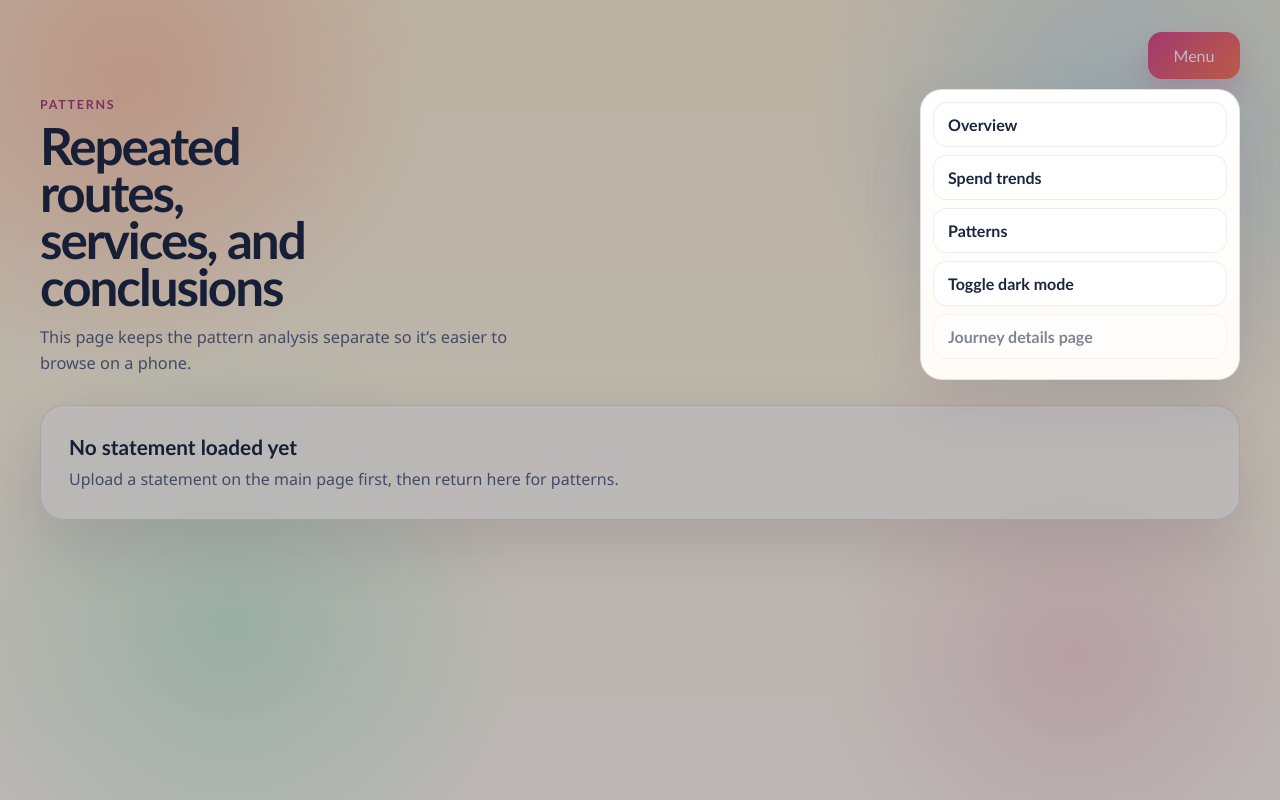
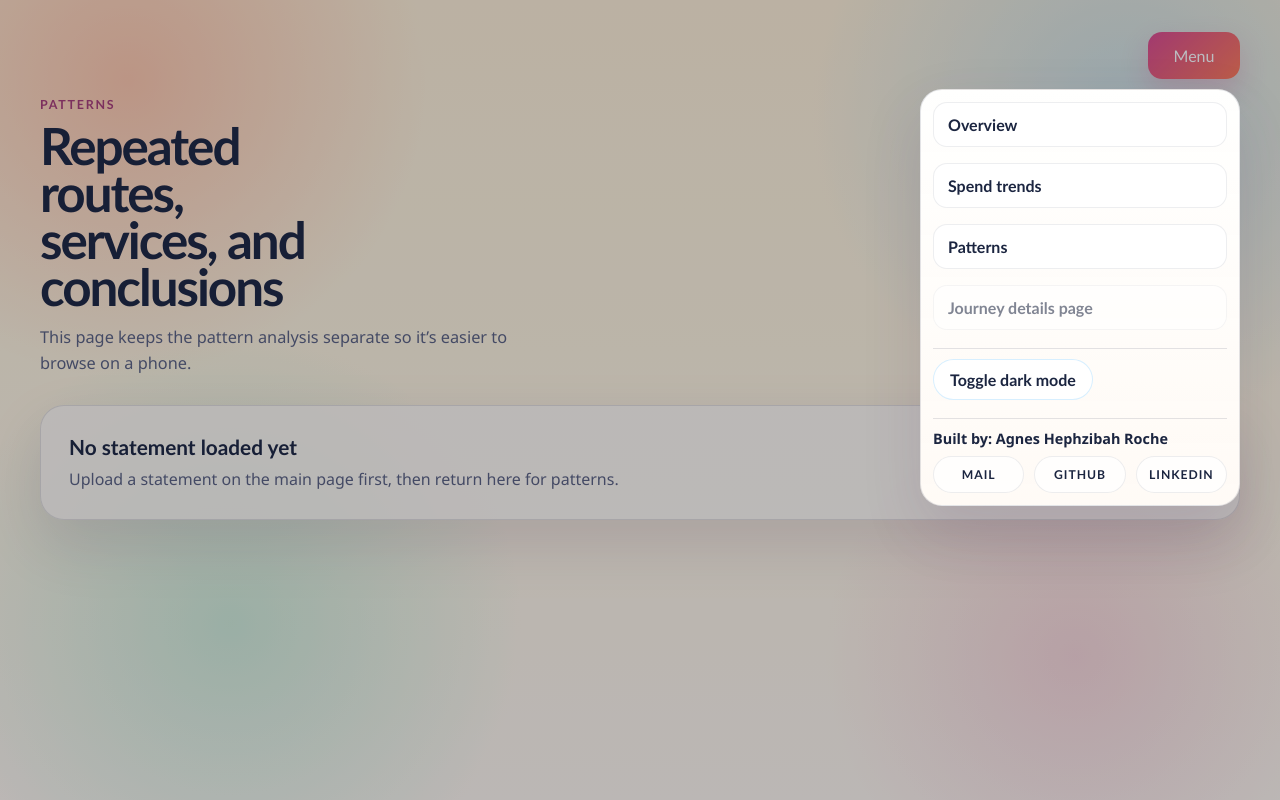
Before and after one commit to agneshephzibahroche/my-travels, a website: page public/patterns.html in a window 1280 px wide. Both pictures are taken after a click on the button "Menu". Drawn offline with Linux system fonts and the light colour scheme.

Commit message:
deploy ready

```diff
--- a/public/patterns.html
+++ b/public/patterns.html
@@ -12,11 +12,29 @@
         <button id="menu-button" class="menu-button" type="button" aria-expanded="false" aria-controls="menu-panel">Menu</button>
         <div id="menu-overlay" class="menu-overlay is-hidden"></div>
         <div id="menu-panel" class="menu-panel is-hidden">
-          <a class="menu-link" href="/">Overview</a>
-          <a class="menu-link" href="/trends.html">Spend trends</a>
-          <a class="menu-link" href="/patterns.html">Patterns</a>
-          <button id="theme-toggle" class="menu-link" type="button">Toggle dark mode</button>
-          <a id="journey-details-link" class="menu-link" href="/details.html">Journey details page</a>
+          <div class="menu-nav-group">
+            <a class="menu-link" href="/">Overview</a>
+            <a class="menu-link" href="/trends.html">Spend trends</a>
+            <a class="menu-link" href="/patterns.html">Patterns</a>
+            <a id="journey-details-link" class="menu-link" href="/details.html">Journey details page</a>
+          </div>
+          <div class="menu-utility-group">
+            <button id="theme-toggle" class="menu-link theme-toggle-button" type="button">Toggle dark mode</button>
+          </div>
+          <div class="menu-built-by">
+            <p class="menu-built-title">Built by: Agnes Hephzibah Roche</p>
+            <div class="contact-actions">
+              <a class="contact-chip email-chip" href="mailto:agneshephzibahroche@gmail.com" aria-label="Email Agnes Hephzibah Roche">
+                <span class="contact-icon">Mail</span>
+              </a>
+              <a class="contact-chip github-chip" href="https://github.com/agneshephzibahroche" target="_blank" rel="noreferrer" aria-label="Open Agnes Hephzibah Roche GitHub">
+                <span class="contact-icon">GitHub</span>
+              </a>
+              <a class="contact-chip linkedin-chip" href="https://www.linkedin.com/in/agnes-roche" target="_blank" rel="noreferrer" aria-label="Open Agnes Roche LinkedIn">
+                <span class="contact-icon">LinkedIn</span>
+              </a>
+            </div>
+          </div>
         </div>
       </div>
 
--- a/public/styles.css
+++ b/public/styles.css
@@ -114,6 +114,17 @@ body {
   opacity: 1;
 }
 
+.menu-nav-group {
+  display: grid;
+  gap: 8px;
+}
+
+.menu-utility-group {
+  margin: 10px 0 0;
+  padding-top: 10px;
+  border-top: 1px solid var(--line);
+}
+
 .menu-link {
   display: block;
   width: 100%;
@@ -132,6 +143,22 @@ button.menu-link {
   background: rgba(255, 255, 255, 0.92);
   color: var(--ink);
   box-shadow: none;
+}
+
+.theme-toggle-button {
+  display: inline-flex;
+  width: auto;
+  align-self: flex-start;
+  background: linear-gradient(135deg, rgba(76, 181, 255, 0.18), rgba(255, 122, 89, 0.18));
+  border-color: rgba(76, 181, 255, 0.22);
+  border-radius: 999px;
+  padding: 10px 16px;
+  color: var(--ink);
+  font-weight: 700;
+}
+
+.theme-toggle-button:hover {
+  background: linear-gradient(135deg, rgba(76, 181, 255, 0.26), rgba(255, 122, 89, 0.24));
 }
 
 .menu-link.is-disabled {
@@ -222,6 +249,16 @@ button.menu-link {
 :root[data-theme="dark"] button.menu-link {
   background: #273150;
   color: #f5f7ff;
+}
+
+:root[data-theme="dark"] .theme-toggle-button {
+  background: linear-gradient(135deg, rgba(85, 183, 255, 0.22), rgba(255, 143, 112, 0.2));
+  border-color: rgba(111, 194, 255, 0.24);
+  color: #f5f7ff;
+}
+
+:root[data-theme="dark"] .theme-toggle-button:hover {
+  background: linear-gradient(135deg, rgba(85, 183, 255, 0.3), rgba(255, 143, 112, 0.26));
 }
 
 :root[data-theme="dark"] .menu-built-title {
```
Also changed, not shown: public/details.html (+9 -5 lines), public/index.html (+9 -5 lines), public/trends.html (+23 -5 lines).
